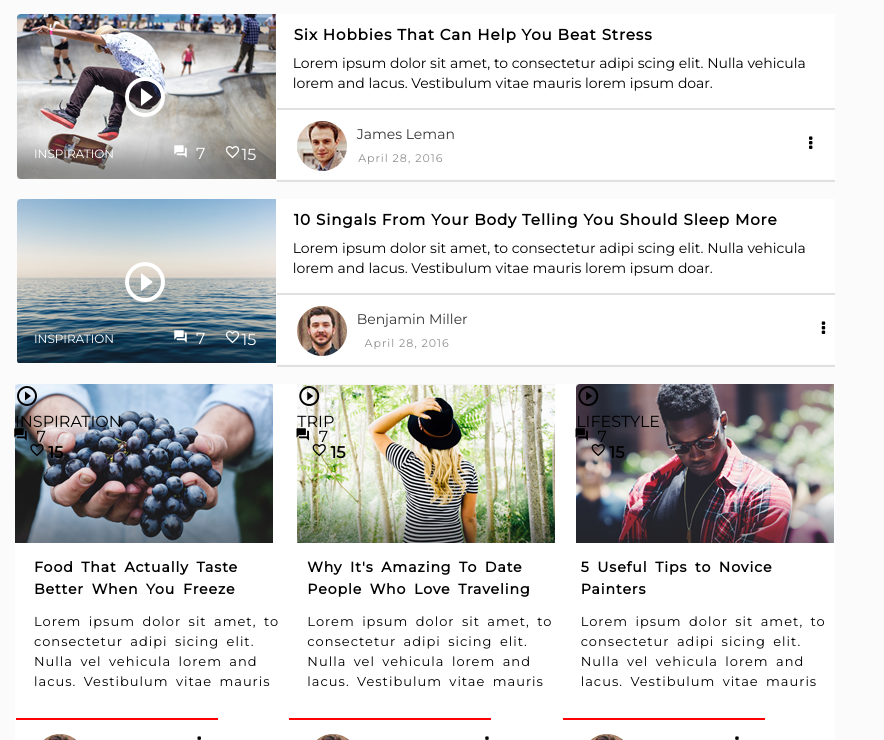
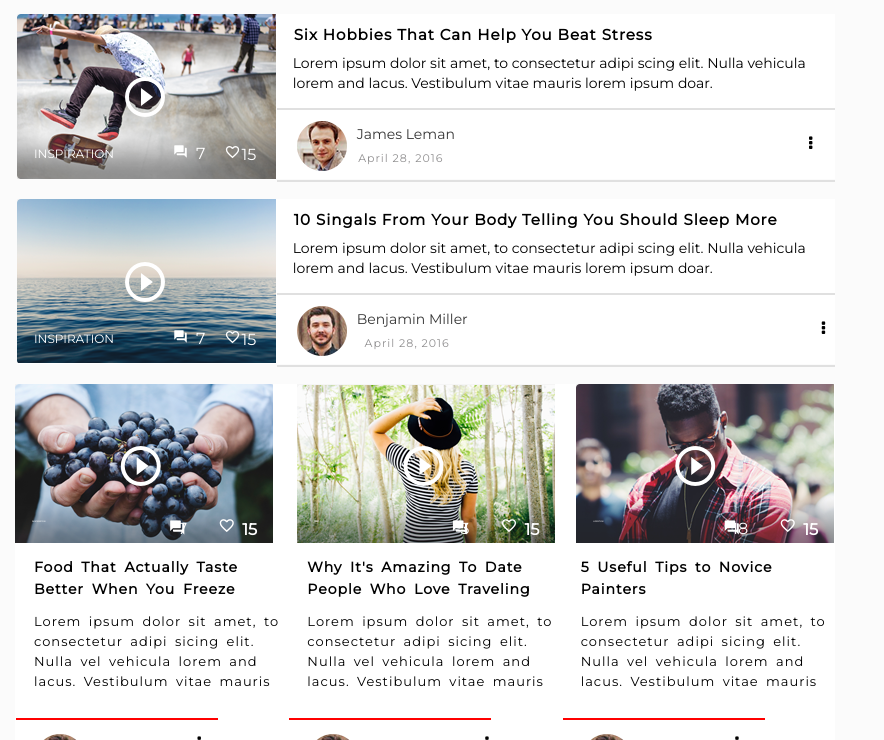
Before and after one commit to rarecode00/static-pixel-perfect, a plain HTML site: page index.html in a window 1280 px wide. Shown: the part 1744-2484 px from the top of the page, without its empty margins (0-884 px from the left). Drawn offline with nearby package versions, Linux system fonts and the light colour scheme.

Commit message:
icons updates

```diff
--- a/css/style.css
+++ b/css/style.css
@@ -488,6 +488,22 @@ body{
     margin-top: -20px;
 }
 
+
+.like-image1{
+    font-size: 17px;
+    position: relative;
+    left: 26px;
+    top: -2px;
+    margin-right: 13px;
+}
+
+.comment-image1{
+    font-size: 17px;
+    position: relative;
+    top: 1px;
+    left: 18px;
+}
+
 .like-txt {
     position: relative;
     left: 19px;
@@ -651,7 +667,8 @@ body{
 .comments {
     display: flex;
     margin-right: 5px;
-    margin-top: -4px;
+    margin-top: 24px;
+    margin-left: 1px;
     align-items: center;
 }
 
@@ -662,7 +679,7 @@ body{
 .likes {
     align-items: center;
     display: flex;
-    margin-top: -4px;
+    margin-top: 27px;
     font-weight: bold;
 }
 
@@ -1025,6 +1042,34 @@ body{
     margin-top: 14px;
 }
 
+.hcard-activity{
+
+    float: right;
+    display: flex;
+    margin-top: 108px;
+    margin-right: 16px;
+    color: white;
+}
+
+.hcard-caption
+{
+    float: left;
+    margin-top: 136px;
+    margin-left: 17px;
+    font-size: 2px;
+    font-weight: 800;
+    color: white;
+}
+
+.hcard-playbtn{
+    position: absolute;
+    font-size: 48px;
+    cursor: pointer;
+    /* top: 10px; */
+    margin-top: -50px;
+    margin-left: -33px;
+}
+
 .divider1{
     border: 1px solid red;
     width: 200px;
--- a/index.html
+++ b/index.html
@@ -320,21 +320,22 @@
         <!-- First-blog of second card -->
         <div class="hcard1">
           <div class="hcard1-image">
-            <div> <i class="material-icons-outlined hcard-playbtn">play_circle_outline</i></div>
             <div class="hcard-details">
               <div class="card2-image-activity ">
                 <div class="hcard-caption">INSPIRATION</div>
                 <div class=" hcard-activity">
+                  <div> <i class="material-icons-outlined hcard-playbtn">play_circle_outline</i></div>
                   <div class="comments">
-                    <div> <i class="material-icons comment-image">
+                    <div> <i class="material-icons comment-image1">
                         forum
                       </i></div>
-                    <div>&nbsp; 7</div>
+                    <span>7</span>
                   </div>
                   <div class="likes">
-                    <div> <i class="material-icons-outlined like-image">
+                    <div> <i class="material-icons-outlined like-image1">
                         favorite_border
-                      </i></div> &nbsp; <div> 15 </div>
+                      </i></div>
+                      <span> 15 </span>
                   </div>
                 </div>
               </div>
@@ -363,21 +364,22 @@
         <!--  -->
         <div class="hcard1">
           <div class="hcard2-image">
-            <div> <i class="material-icons-outlined hcard-playbtn">play_circle_outline</i></div>
             <div class="hcard-details">
               <div class="card2-image-activity ">
                 <div class="hcard-caption">TRIP</div>
                 <div class=" hcard-activity">
+                  <div> <i class="material-icons-outlined hcard-playbtn">play_circle_outline</i></div>
                   <div class="comments">
-                    <div> <i class="material-icons comment-image">
+                    <div> <i class="material-icons comment-image1">
                         forum
                       </i></div>
-                    <div>&nbsp; 7</div>
+                    <span>3</span>
                   </div>
                   <div class="likes">
-                    <div> <i class="material-icons-outlined like-image">
+                    <div> <i class="material-icons-outlined like-image1">
                         favorite_border
-                      </i></div> &nbsp; <div> 15 </div>
+                      </i></div>
+                      <span> 15 </span>
                   </div>
                 </div>
               </div>
@@ -405,18 +407,18 @@
         <!--  -->
         <div class="hcard1">
           <div class="hcard3-image">
-            <div> <i class="material-icons-outlined hcard-playbtn">play_circle_outline</i></div>
             <div class="hcard-details">
               <div class="card2-image-activity ">
                 <div class="hcard-caption">LIFESTYLE</div>
                 <div class=" hcard-activity">
+                  <div> <i class="material-icons-outlined hcard-playbtn">play_circle_outline</i></div>
                   <div class="comments">
-                    <div> <i class="material-icons comment-image">forum</i></div>
-                    <div>&nbsp; 7</div>
+                    <div> <i class="material-icons comment-image1">forum</i></div>
+                    <span>18</span>
                   </div>
                   <div class="likes">
-                    <div> <i class="material-icons-outlined like-image">favorite_border</i></div> &nbsp;
-                    <div> 15 </div>
+                    <div> <i class="material-icons-outlined like-image1">favorite_border</i></div>
+                    <span> 15 </span>
                   </div>
                 </div>
               </div>
@@ -424,8 +426,7 @@
           </div>
           <div class="hcard1-description">
             <div class="h1-bold">5 Useful Tips to Novice Painters</div>
-            <div class="h1-regular"> Lorem ipsum dolor sit amet, to consectetur adipi sicing elit. Nulla vel vehicula
-              lorem and lacus. Vestibulum vitae mauris </div>
+            <div class="h1-regular"> Lorem ipsum dolor sit amet, to consectetur adipi sicing elit. Nulla vel vehicula lorem and lacus. Vestibulum vitae mauris </div>
           </div>
           <div class="divider1"></div>
           <div class="hcard-author-details">
```
